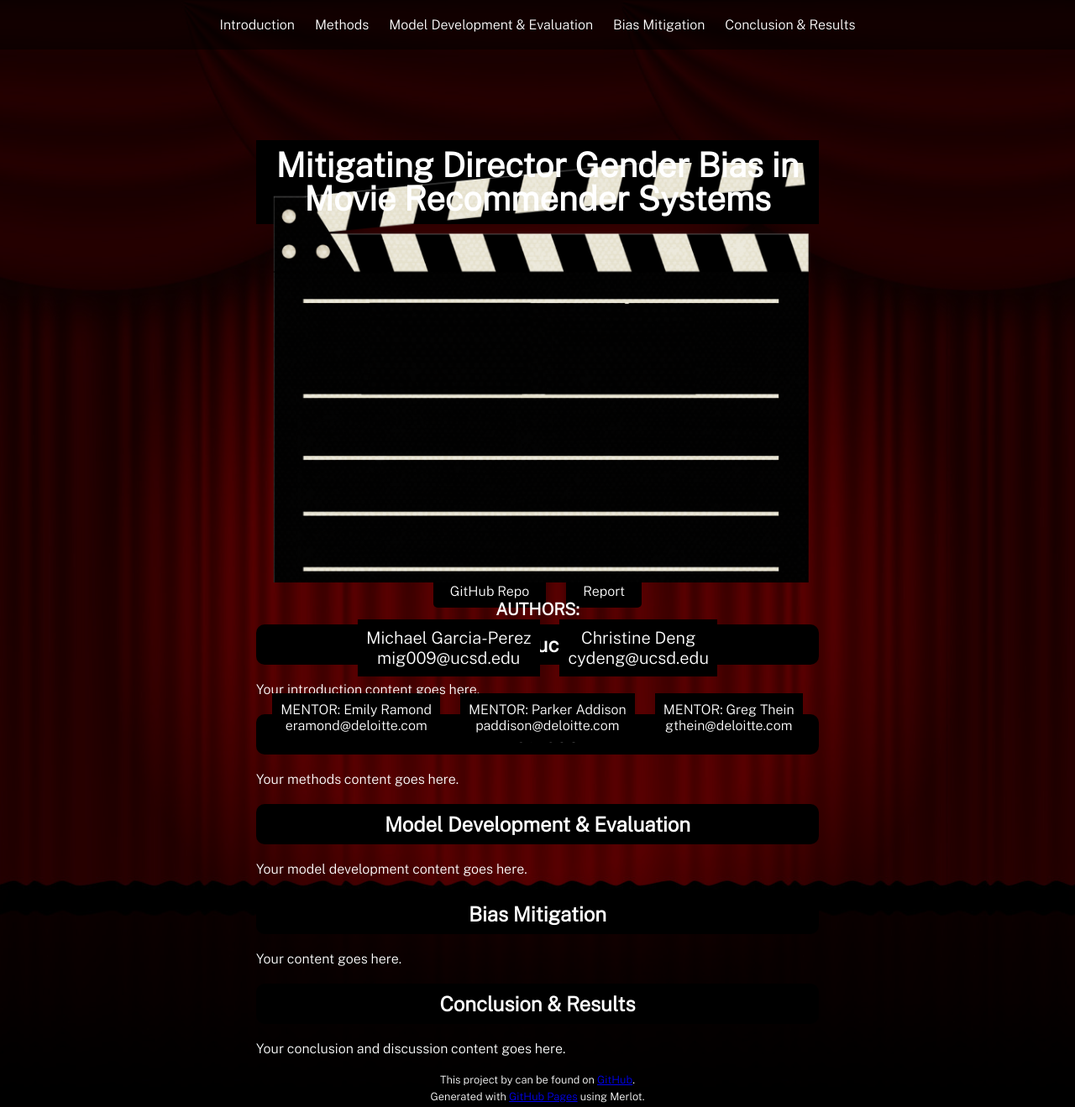
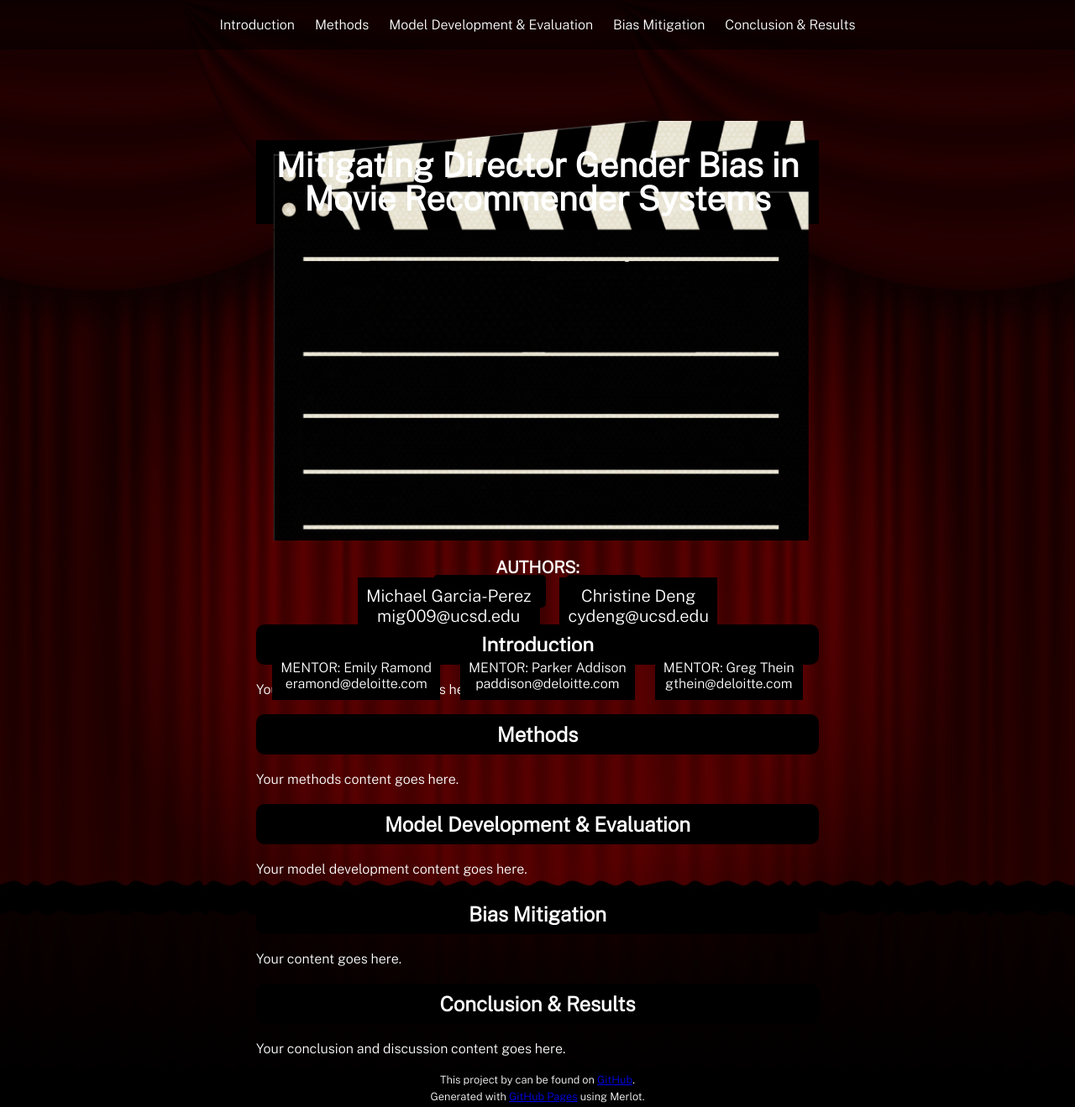
Before and after one commit to michael-garciaperez/DSC180A-Methodology-5, a Jekyll site: the page built from index.md, in a window 1280 px wide and 1319 px high. Shown: the whole window at 84% size. Built offline with Jekyll 4.4.1, drawn with Linux system fonts in a browser that asks for light colours.

Commit message:
Update style.scss

```diff
--- a/assets/css/style.scss
+++ b/assets/css/style.scss
@@ -21,7 +21,7 @@ div.shell {
 header {
   position: relative;
   z-index: 2;
-  margin: 120px auto 0;
+  margin: 120px auto 0; /* Adjusted margin */
   max-width: 670px;
   padding: 20px 40px 25px;
   height: 500px;
@@ -34,7 +34,7 @@ header {
   width: 100%;
   max-width: 670px;
   height: 500px;
-  margin-top: -100px;
+  margin-top: -150px; /* Adjusted margin-top */
 }
 
 header h1 {
@@ -50,7 +50,7 @@ header h1 {
 
 .author-mentor-container {
   text-align: center;
-  margin-top: 20px;
+  margin-top: 20px; /* Adjusted margin-top */
 }
 
 .author-mentor-container p {
```
